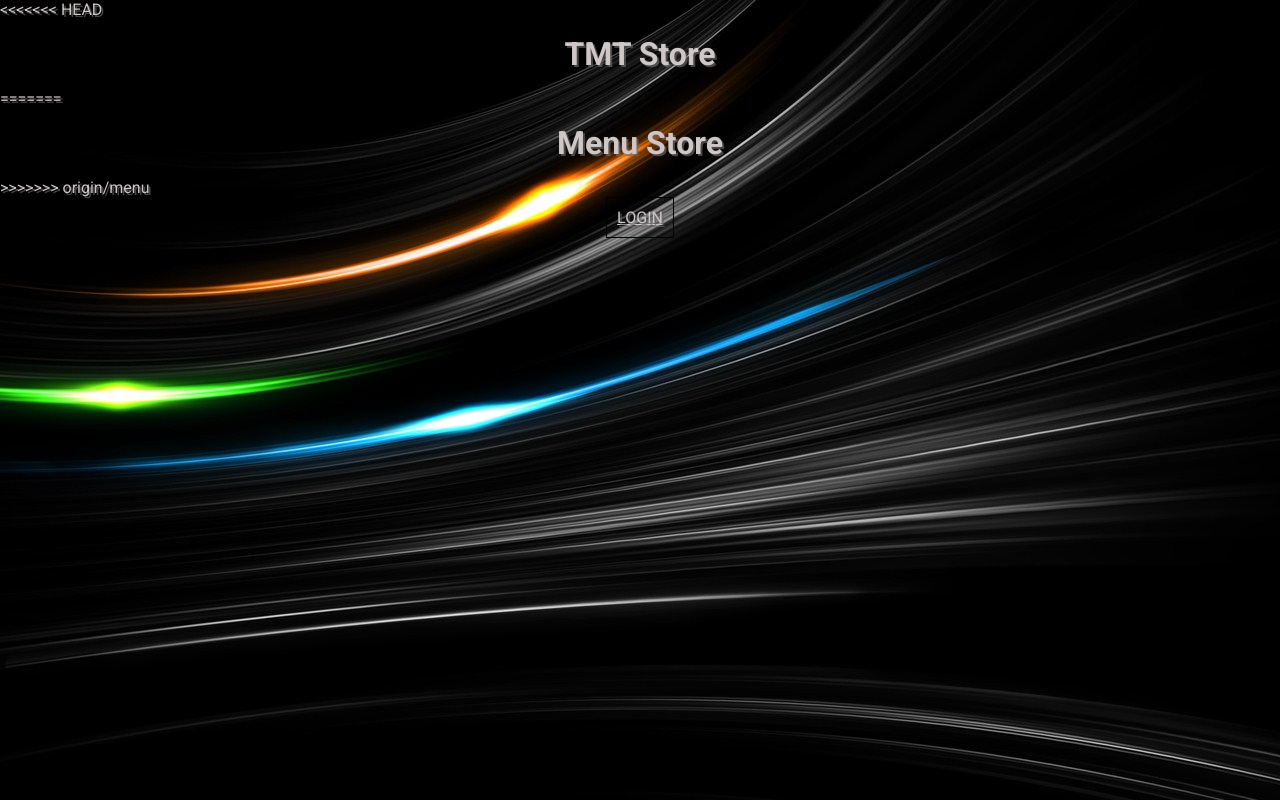
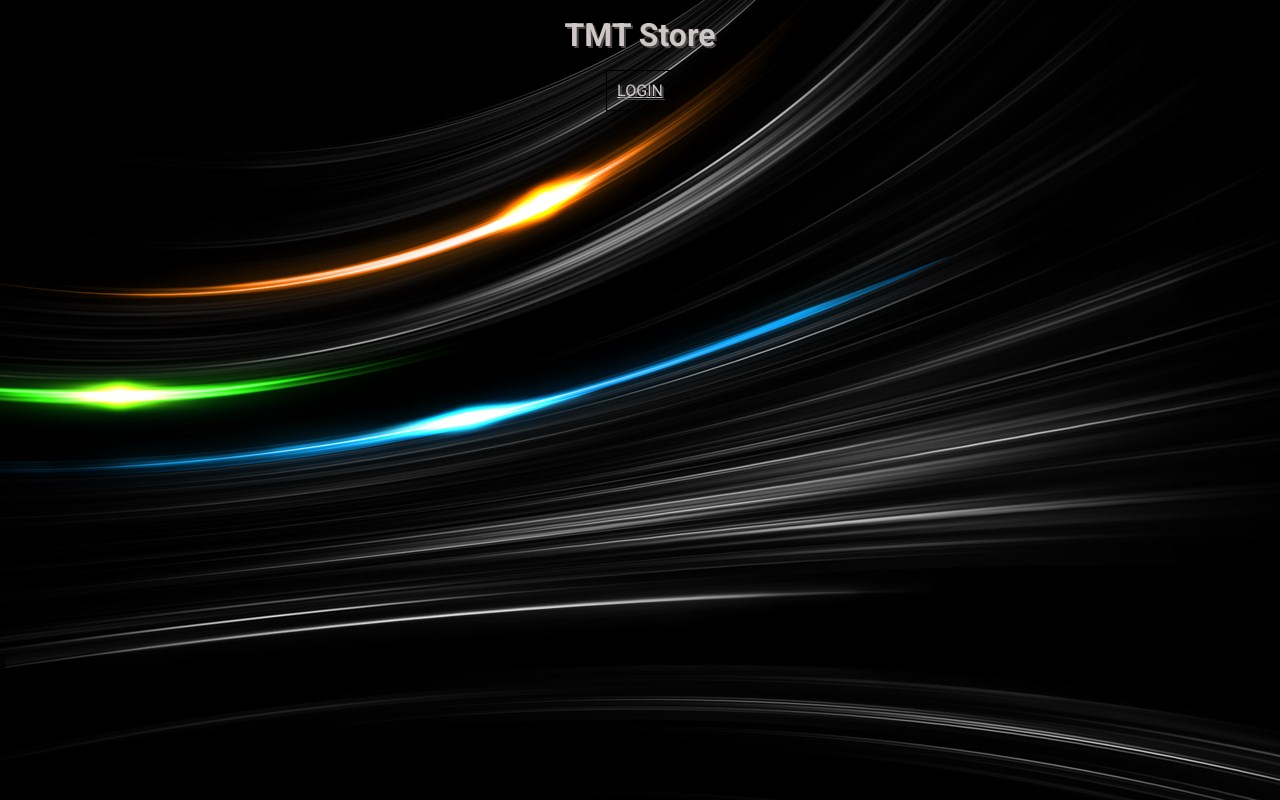
Before and after one commit to MatiasTortoriello/TStore, a plain HTML site: page index.html in a window 1280 px wide. Drawn offline with Linux system fonts and the light colour scheme.

Commit message:
Update index.html

```diff
--- a/index.html
+++ b/index.html
@@ -16,13 +16,7 @@
 </head>
 
 <header>
-
-<<<<<<< HEAD
     <h1 class="titulo">TMT Store</h1>
-=======
-    <h1 class="titulo">Menu Store</h1>
->>>>>>> origin/menu
-
 </header>
 
 <body>
```
